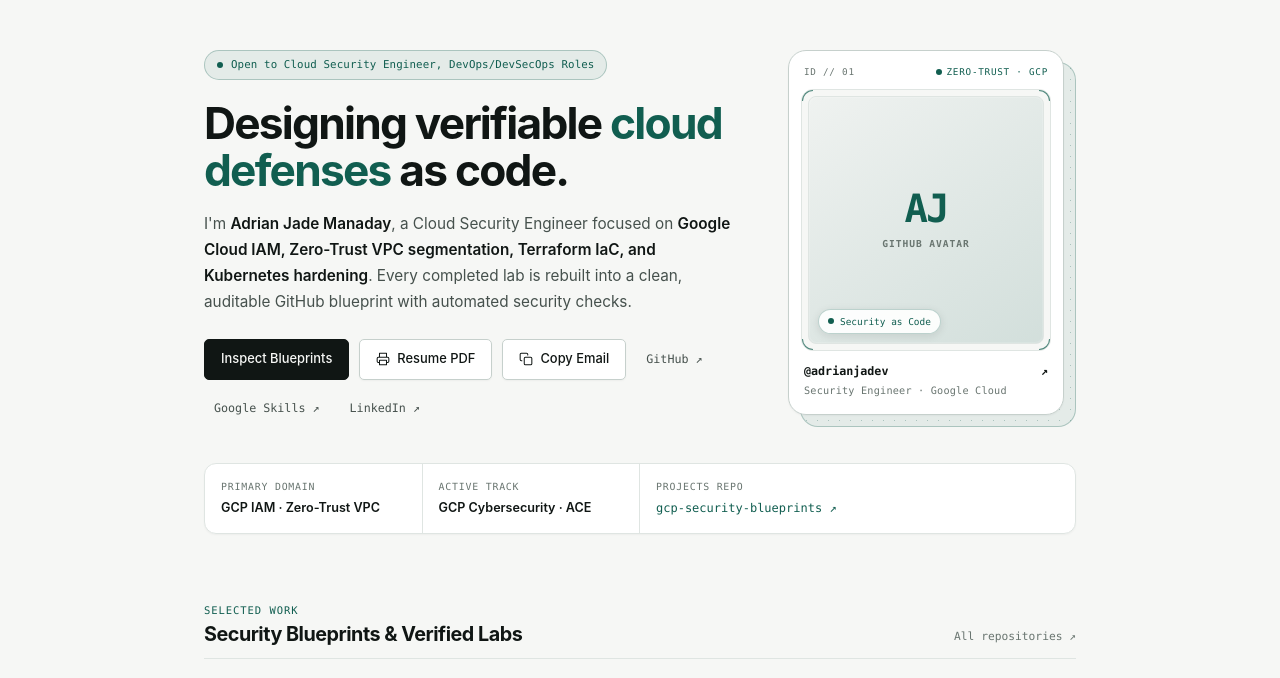
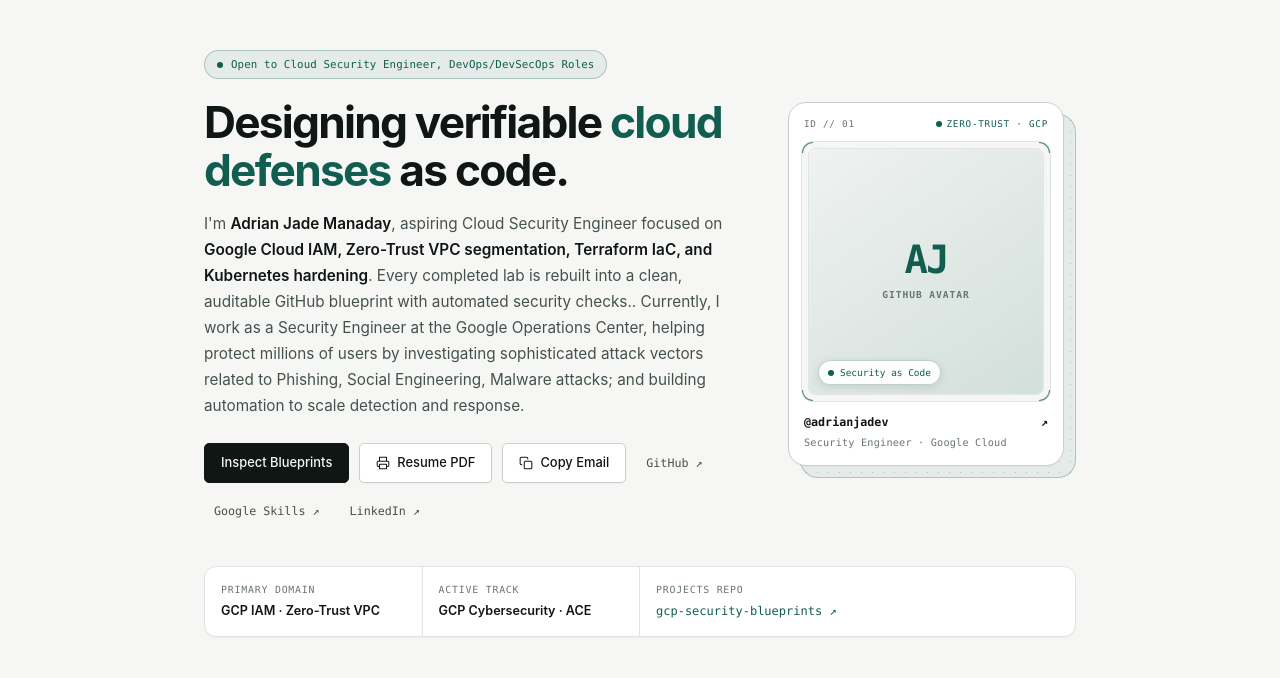
Before and after one commit to adrianjadev/adrianjadev.github.io, a plain HTML site: page index.html in a window 1280 px wide. Shown: the part 67-745 px from the top of the page. Drawn offline with Linux system fonts and the light colour scheme; no server answers.

Commit message:
feat: adding my current role on the summary

```diff
--- a/index.html
+++ b/index.html
@@ -3271,9 +3271,10 @@ resource "google_storage_bucket" "restricted_vault" {
                 ),
 
                 h("p", { className: "hero-lead" },
-                  "I'm ", h("strong", null, PORTFOLIO.name), ", a Cloud Security Engineer focused on ",
+                  "I'm ", h("strong", null, PORTFOLIO.name), ", aspiring Cloud Security Engineer focused on ",
                   h("strong", null, "Google Cloud IAM, Zero-Trust VPC segmentation, Terraform IaC, and Kubernetes hardening"),
-                  ". Every completed lab is rebuilt into a clean, auditable GitHub blueprint with automated security checks."
+                  ". Every completed lab is rebuilt into a clean, auditable GitHub blueprint with automated security checks.",
+                  ". Currently, I work as a Security Engineer at the Google Operations Center, helping protect millions of users by investigating sophisticated attack vectors related to Phishing, Social Engineering, Malware attacks; and building automation to scale detection and response."
                 ),
 
                 h("div", { className: "hero-actions" },
```
